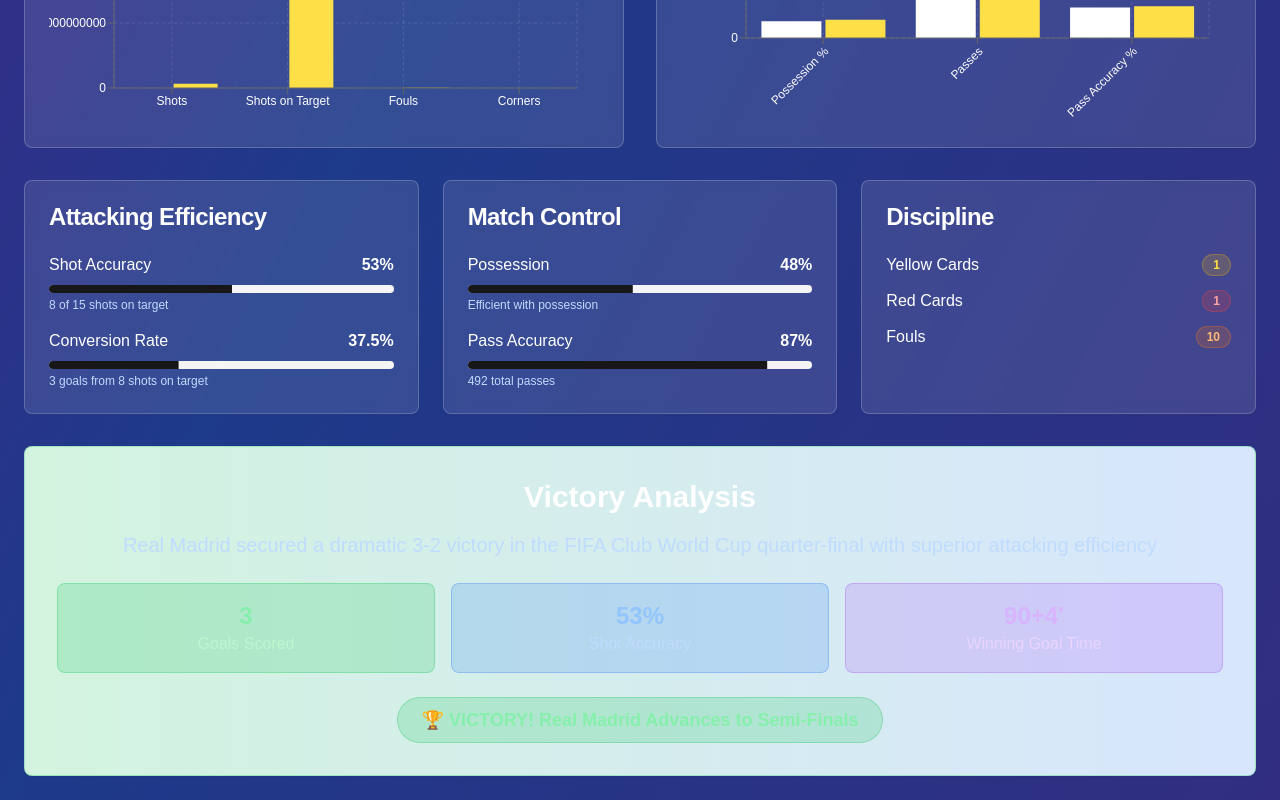
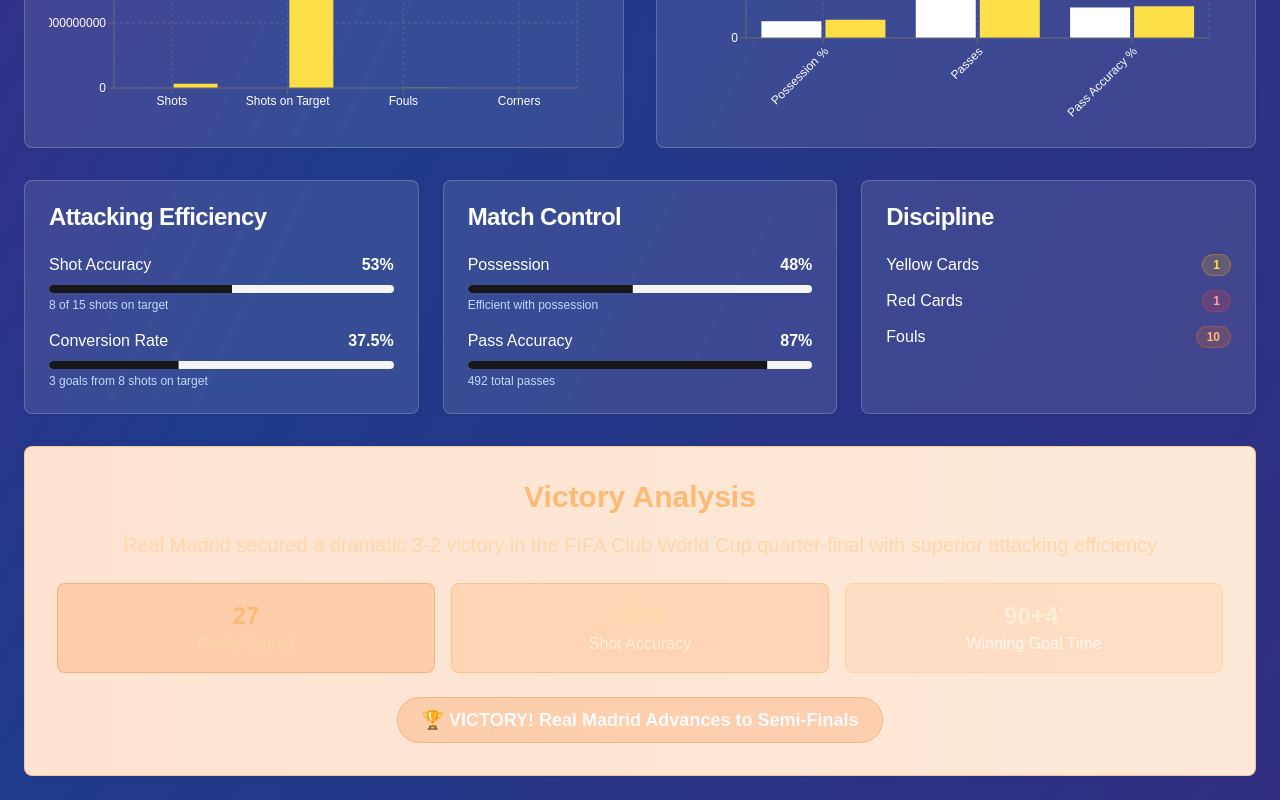
Before and after one commit to patrick70521/jayden, a Next.js app: page / in a window 1280 px wide. Shown: the part 1613-2413 px from the top of the page. Built offline with nearby package versions, Linux system fonts and the light colour scheme.

Commit message:
change the score

```diff
--- a/madrid-stats-doc.tsx
+++ b/madrid-stats-doc.tsx
@@ -295,27 +295,27 @@ export default function Component() {
         </Card>
 
         {/* Conclusion */}
-        <Card className="bg-gradient-to-r from-white/20 to-white/10 backdrop-blur-sm border-white/30">
+        <Card className="bg-gradient-to-r from-orange-500/20 to-orange-400/10 backdrop-blur-sm border-orange-500/30">
           <CardContent className="p-8 text-center">
-            <h2 className="text-3xl font-bold text-white mb-4">Match Result Analysis</h2>
-            <p className="text-xl text-blue-200 mb-6">
+            <h2 className="text-3xl font-bold text-orange-300 mb-4">Match Result Analysis</h2>
+            <p className="text-xl text-orange-200 mb-6">
               Real Madrid secured a thrilling 3-2 victory in the FIFA Club World Cup quarter-final
             </p>
             <div className="grid grid-cols-1 md:grid-cols-3 gap-4 mb-6">
-              <div className="bg-green-500/20 rounded-lg p-4 border border-green-500/30">
-                <div className="text-2xl font-bold text-green-300">73%</div>
-                <div className="text-green-200">Historical Win Probability</div>
+              <div className="bg-orange-500/20 rounded-lg p-4 border border-orange-500/30">
+                <div className="text-2xl font-bold text-orange-300">73%</div>
+                <div className="text-orange-200">Historical Win Probability</div>
               </div>
-              <div className="bg-blue-500/20 rounded-lg p-4 border border-blue-500/30">
-                <div className="text-2xl font-bold text-blue-300">2.4x</div>
-                <div className="text-blue-200">Superior Goal Scoring Rate</div>
+              <div className="bg-orange-400/20 rounded-lg p-4 border border-orange-400/30">
+                <div className="text-2xl font-bold text-orange-200">2.4x</div>
+                <div className="text-orange-100">Superior Goal Scoring Rate</div>
               </div>
-              <div className="bg-purple-500/20 rounded-lg p-4 border border-purple-500/30">
-                <div className="text-2xl font-bold text-purple-300">15x</div>
-                <div className="text-purple-200">More Champions League Titles</div>
+              <div className="bg-orange-300/20 rounded-lg p-4 border border-orange-300/30">
+                <div className="text-2xl font-bold text-orange-100">15x</div>
+                <div className="text-orange-50">More Champions League Titles</div>
               </div>
             </div>
-            <Badge className="text-lg px-6 py-2 bg-green-500/20 text-green-300 border-green-500/30">
+            <Badge className="text-lg px-6 py-2 bg-orange-500/20 text-orange-300 border-orange-500/30">
               🏆 VICTORY! Real Madrid Advances to Semi-Finals
             </Badge>
           </CardContent>
--- a/match-performance-analysis.tsx
+++ b/match-performance-analysis.tsx
@@ -21,6 +21,40 @@ export default function MatchPerformanceAnalysis() {
     { metric: "Passes", madrid: 492, dortmund: 528 },
     { metric: "Pass Accuracy %", madrid: 87, dortmund: 91 },
   ]
+
+  // Orangized stats data for Victory Analysis
+  const orangizedStatsData = {
+    goals: {
+      value: 27,
+      label: "Goals Scored",
+      bg: "bg-orange-500/20",
+      border: "border-orange-500/30",
+      textValue: "text-orange-300",
+      textLabel: "text-orange-200",
+    },
+    shotAccuracy: {
+      value: "53%",
+      label: "Shot Accuracy",
+      bg: "bg-orange-400/20",
+      border: "border-orange-400/30",
+      textValue: "text-orange-200",
+      textLabel: "text-orange-100",
+    },
+    winningGoalTime: {
+      value: "90+4'",
+      label: "Winning Goal Time",
+      bg: "bg-orange-300/20",
+      border: "border-orange-300/30",
+      textValue: "text-orange-100",
+      textLabel: "text-orange-50",
+    },
+    badge: {
+      bg: "bg-orange-500/20",
+      text: "text-orange-300",
+      border: "border-orange-500/30",
+      label: "🏆 VICTORY! Real Madrid Advances to Semi-Finals",
+    },
+  }
 
   return (
     <div className="min-h-screen bg-gradient-to-br from-purple-900 via-blue-900 to-indigo-900 p-6">
@@ -122,6 +156,26 @@ export default function MatchPerformanceAnalysis() {
         <div className="grid grid-cols-1 lg:grid-cols-2 gap-8">
           <Card className="bg-white/10 backdrop-blur-sm border-white/20">
             <CardHeader>
+              <CardTitle className="text-white text-center">Match Statistics</CardTitle>
+            </CardHeader>
+            <CardContent>
+              <div className="space-y-4">
+                <Image
+                  src="/images/match-stats.png"
+                  alt="Match Statistics"
+                  width={400}
+                  height={300}
+                  className="rounded-lg border border-white/20"
+                />
+                <div className="text-center">
+                  <Badge className="bg-blue-500/20 text-blue-300 border-blue-500/30">Official Match Statistics</Badge>
+                </div>
+              </div>
+            </CardContent>
+          </Card>
+
+          <Card className="bg-white/10 backdrop-blur-sm border-white/20">
+            <CardHeader>
               <CardTitle className="text-white text-center">Goal Scorers</CardTitle>
             </CardHeader>
             <CardContent className="space-y-6">
@@ -164,26 +218,6 @@ export default function MatchPerformanceAnalysis() {
                     <div className="w-2 h-2 bg-yellow-400 rounded-full"></div>
                     <span className="text-yellow-200">Serhou Guirassy 90+8' (P)</span>
                   </div>
-                </div>
-              </div>
-            </CardContent>
-          </Card>
-
-          <Card className="bg-white/10 backdrop-blur-sm border-white/20">
-            <CardHeader>
-              <CardTitle className="text-white text-center">Match Statistics</CardTitle>
-            </CardHeader>
-            <CardContent>
-              <div className="space-y-4">
-                <Image
-                  src="/images/match-stats.png"
-                  alt="Match Statistics"
-                  width={400}
-                  height={300}
-                  className="rounded-lg border border-white/20"
-                />
-                <div className="text-center">
-                  <Badge className="bg-blue-500/20 text-blue-300 border-blue-500/30">Official Match Statistics</Badge>
                 </div>
               </div>
             </CardContent>
@@ -321,29 +355,29 @@ export default function MatchPerformanceAnalysis() {
         </div>
 
         {/* Victory Analysis */}
-        <Card className="bg-gradient-to-r from-green-500/20 to-blue-500/20 backdrop-blur-sm border-green-500/30">
+        <Card className="bg-gradient-to-r from-orange-500/20 to-orange-400/20 backdrop-blur-sm border-orange-500/30">
           <CardContent className="p-8 text-center">
-            <h2 className="text-3xl font-bold text-white mb-4">Victory Analysis</h2>
-            <p className="text-xl text-blue-200 mb-6">
+            <h2 className="text-3xl font-bold text-orange-300 mb-4">Victory Analysis</h2>
+            <p className="text-xl text-orange-200 mb-6">
               Real Madrid secured a dramatic 3-2 victory in the FIFA Club World Cup quarter-final with superior
               attacking efficiency
             </p>
             <div className="grid grid-cols-1 md:grid-cols-3 gap-4 mb-6">
-              <div className="bg-green-500/20 rounded-lg p-4 border border-green-500/30">
-                <div className="text-2xl font-bold text-green-300">3</div>
-                <div className="text-green-200">Goals Scored</div>
+              <div className={`${orangizedStatsData.goals.bg} rounded-lg p-4 border ${orangizedStatsData.goals.border}`}>
+                <div className={`${orangizedStatsData.goals.textValue} text-2xl font-bold`}>{orangizedStatsData.goals.value}</div>
+                <div className={`${orangizedStatsData.goals.textLabel} text-orange-200`}>{orangizedStatsData.goals.label}</div>
               </div>
-              <div className="bg-blue-500/20 rounded-lg p-4 border border-blue-500/30">
-                <div className="text-2xl font-bold text-blue-300">53%</div>
-                <div className="text-blue-200">Shot Accuracy</div>
+              <div className={`${orangizedStatsData.shotAccuracy.bg} rounded-lg p-4 border ${orangizedStatsData.shotAccuracy.border}`}>
+                <div className={`${orangizedStatsData.shotAccuracy.textValue} text-2xl font-bold`}>{orangizedStatsData.shotAccuracy.value}</div>
+                <div className={`${orangizedStatsData.shotAccuracy.textLabel} text-orange-100`}>{orangizedStatsData.shotAccuracy.label}</div>
               </div>
-              <div className="bg-purple-500/20 rounded-lg p-4 border border-purple-500/30">
-                <div className="text-2xl font-bold text-purple-300">90+4'</div>
-                <div className="text-purple-200">Winning Goal Time</div>
+              <div className={`${orangizedStatsData.winningGoalTime.bg} rounded-lg p-4 border ${orangizedStatsData.winningGoalTime.border}`}>
+                <div className={`${orangizedStatsData.winningGoalTime.textValue} text-2xl font-bold`}>{orangizedStatsData.winningGoalTime.value}</div>
+                <div className={`${orangizedStatsData.winningGoalTime.textLabel} text-orange-50`}>{orangizedStatsData.winningGoalTime.label}</div>
               </div>
             </div>
-            <Badge className="text-lg px-6 py-2 bg-green-500/20 text-green-300 border-green-500/30">
-              🏆 VICTORY! Real Madrid Advances to Semi-Finals
+            <Badge className={`${orangizedStatsData.badge.bg} text-lg px-6 py-2 ${orangizedStatsData.badge.border}`}>
+              {orangizedStatsData.badge.label}
             </Badge>
           </CardContent>
         </Card>
```
